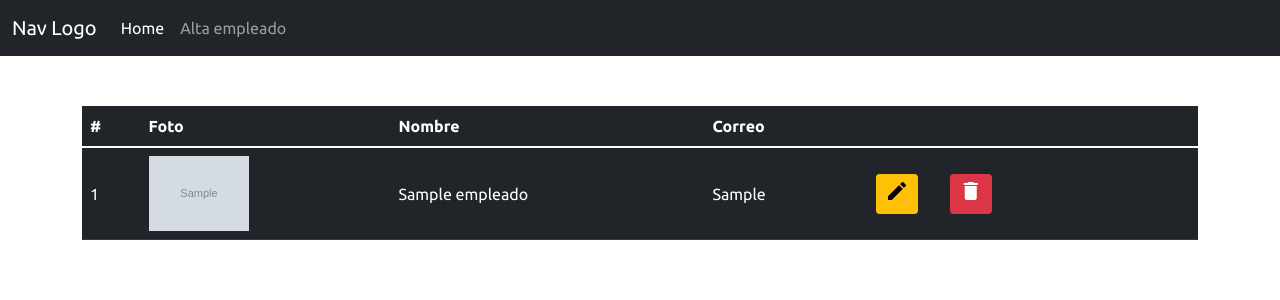
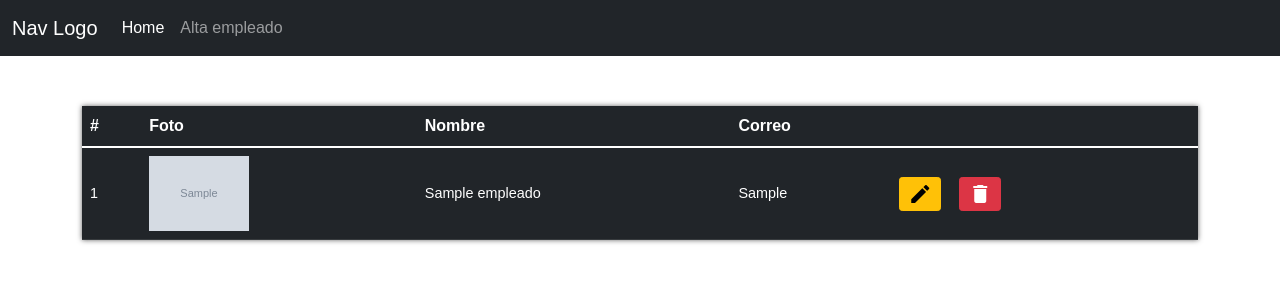
Before and after one commit to nnamregg/sistema-empleados, a Flask app: page / in a window 1280 px wide. Shown: the top 300 px of the page. Run offline with Flask 2, Linux system fonts and the light colour scheme; tables that the repository leaves empty hold one stand-in row (values such as "Sample post"); grey boxes marked "Sample" are stand-in pictures.

Commit message:
Fuente Poppins para todos

```diff
--- a/src/static/styles.css
+++ b/src/static/styles.css
@@ -1,12 +1,35 @@
 * {
-    font-family: 'Ubuntu', sans-serif;
+    font-family: 'Poppins', sans-serif;
+}
+.material-icons {
+    vertical-align: middle;
 }
 .table {
     margin-top: 50px;
+    box-shadow: 0 0 5px rgba(30, 30, 30, 0.7);
 }
 td {
     vertical-align: middle !important;
 }
+tbody {
+    font-size: .9em;
+    font-weight: 300;
+}
+form {
+    padding: 50px;
+    font-size: .9em;
+}
+.profile-pic {
+    margin: 10px 0;
+}
+.link-no-style {
+    text-decoration: none;
+    color: inherit;
+}
+.td-btns {
+    text-align: center;
+}
 .btn {
-    margin: 1em;
+    margin: .5em;
+    vertical-align: middle !important;
 }
```
